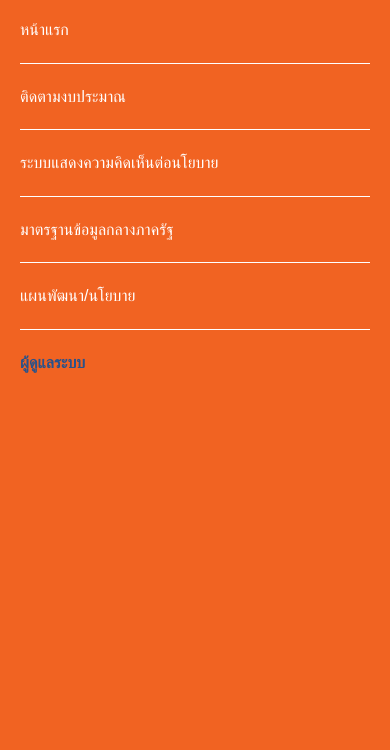
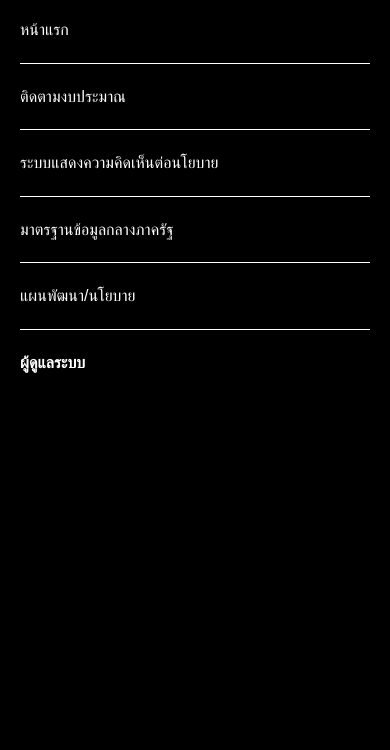
Before and after one commit to info-prt/OpenGov-Center, a plain HTML site: page index.html in a window 390 px wide. Both pictures are taken after a click on the element 347 px from the left and 35 px from the top of the page. Shown: the part 93-843 px from the top of the page. Drawn offline with nearby package versions, Linux system fonts and the light colour scheme; a web font is replaced by a local one.

Commit message:
Update style.css

```diff
--- a/css/style.css
+++ b/css/style.css
@@ -406,7 +406,11 @@ main h1 {
         top: calc(70px);
         left: 0;
         height: calc(100vh - 70px);
-        background: var(--main-col-1);
+        background: var(--bl-col);
+    }
+
+    li.menu a.admin-link {
+        color: #FFF !important;
     }
 
     .hd_list.toggle > ul {
```
